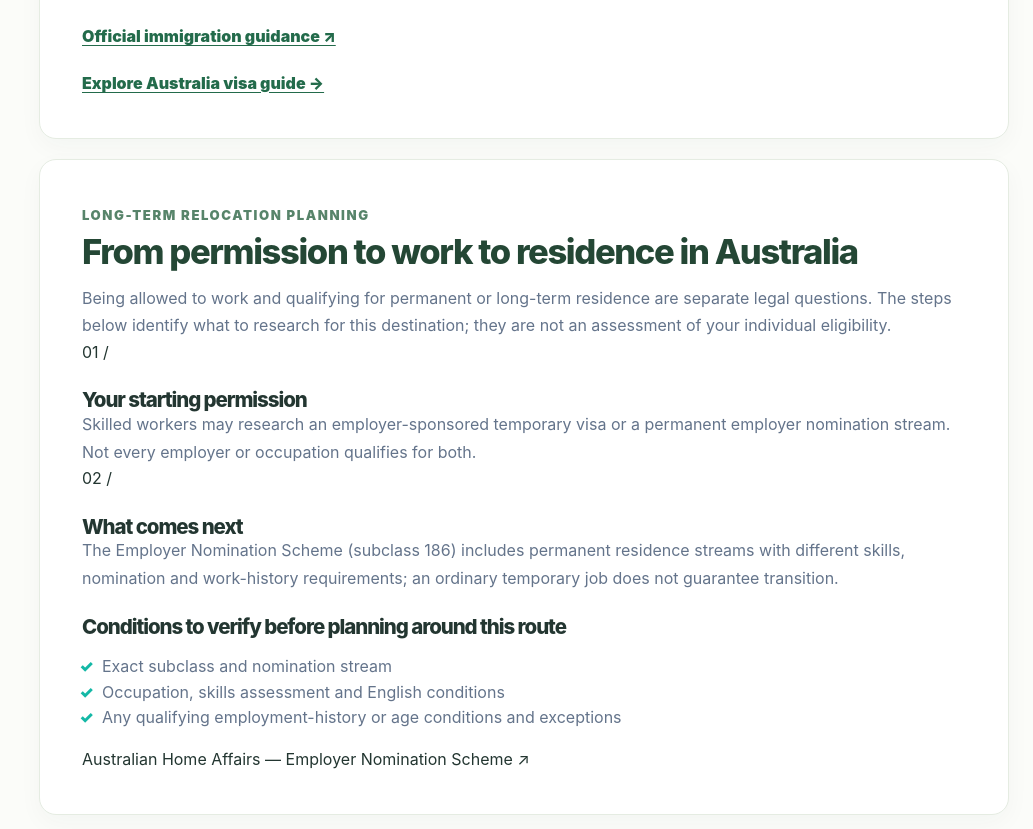
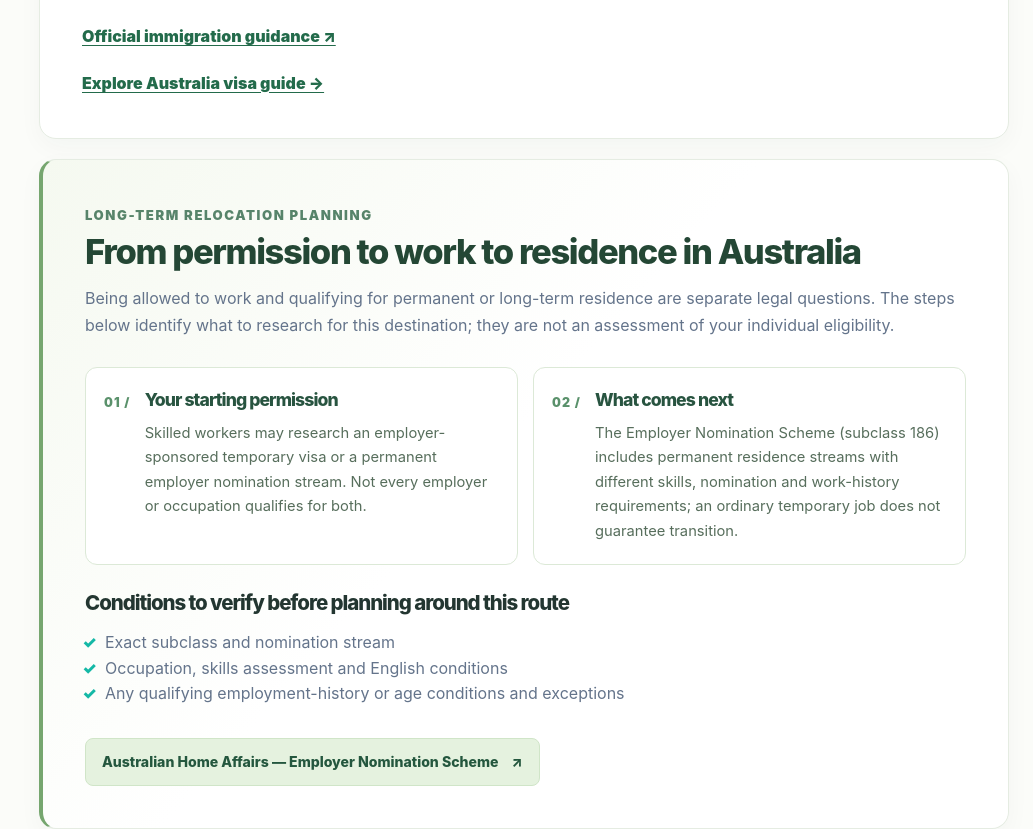
Before and after one commit to kevin4relocate/relocateatlas, an Astro site: page /countries/australia in a window 1280 px wide. Shown: the part 3414-4243 px from the top of the page, without its empty margins (247-1280 px from the left). Built offline with nearby package versions, Linux system fonts and the light colour scheme; Astro itself is replaced by a stand-in of ours.

Commit message:
design: style distinct work-permit and settlement steps for all destinations

```diff
--- a/src/redesign.css
+++ b/src/redesign.css
@@ -435,3 +435,18 @@ body.mobile-menu-open { position:static!important; width:auto; overflow:hidden!i
   .rw-shared-cta-inner { display:grid; }
   .rw-shared-cta-actions { display:flex; flex-wrap:wrap; align-items:center; }
 }
+
+
+/* Phase 2: evidence-first residence notes across country overviews and visa guides. */
+.rw-country-guide-page .rw-settlement-block, .resource-deep-section .rw-settlement-block {
+  border-left: 4px solid #76a66f;
+  background: linear-gradient(132deg, #f5f9f0 0%, #fff 46%);
+}
+.rw-settlement-stages { display:grid; grid-template-columns: repeat(2,minmax(0,1fr)); gap:15px; margin:27px 0; }
+.rw-settlement-stage { display:flex; align-items:start; gap:14px; border:1px solid #dce9d7; background:#fff; border-radius:12px; padding:21px 18px; }
+.rw-settlement-stage > span { color:#5a916b; font-size:.78rem; font-weight:950; letter-spacing:.09em; flex-shrink:0; padding-top:4px; }
+.rw-settlement-stage h3 { color:#285440; font-size:1.1rem; line-height:1.3; margin:0 0 9px; }
+.rw-settlement-stage p { color:#576e5c; font-size:.92rem; line-height:1.67; margin:0; }
+.rw-settlement-official { display:inline-flex; align-items:center; flex-wrap:wrap; gap:13px; margin-top:15px; padding:12px 16px; border-radius:8px; background:#e5f2df; border:1px solid #d0e5c8; color:#24573e; font-size:.88rem; font-weight:850; }
+.rw-settlement-official:hover { background:#d8ebd1; color:#174b33; }
+@media (max-width:740px) { .rw-settlement-stages {grid-template-columns:1fr;} }
```
